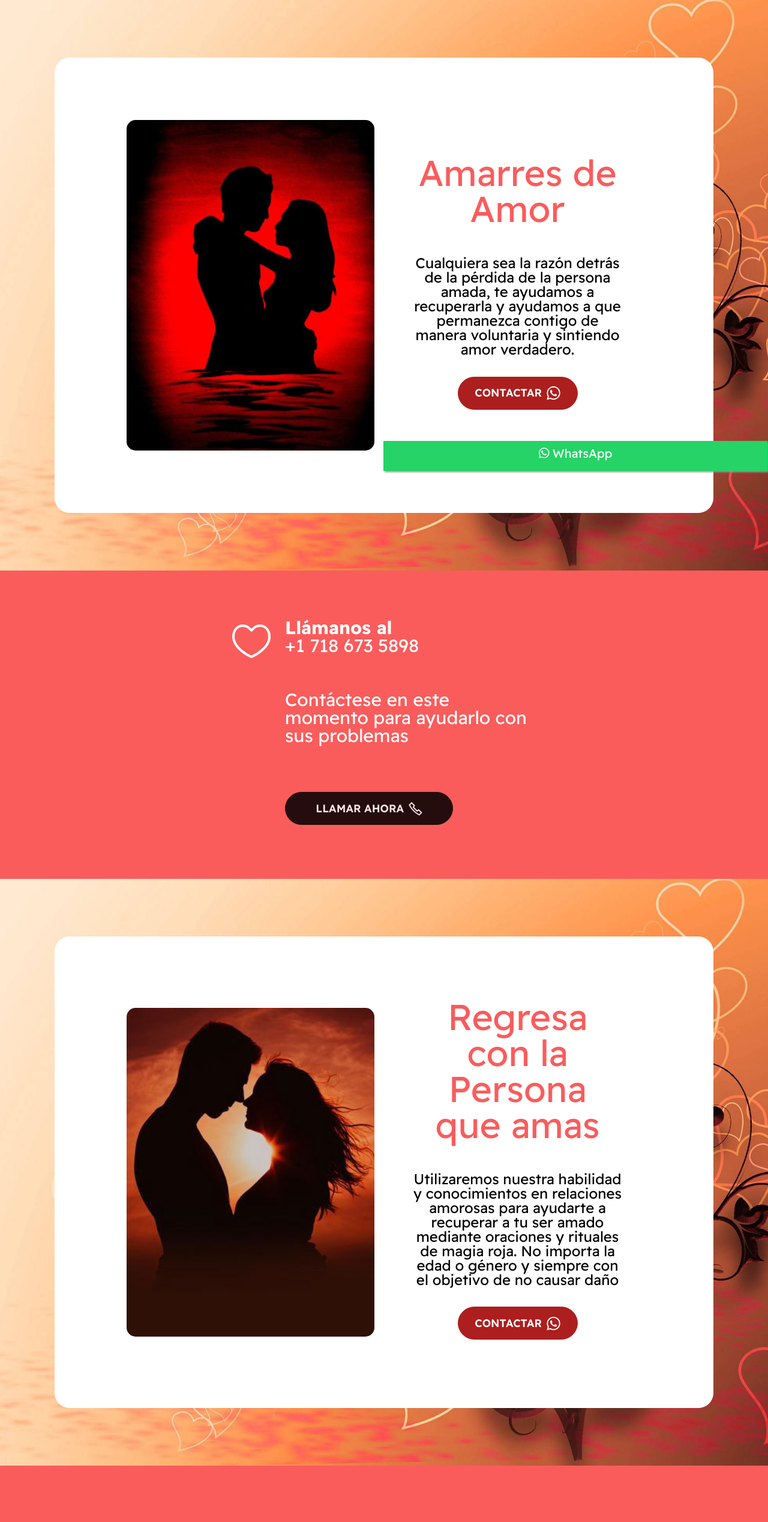
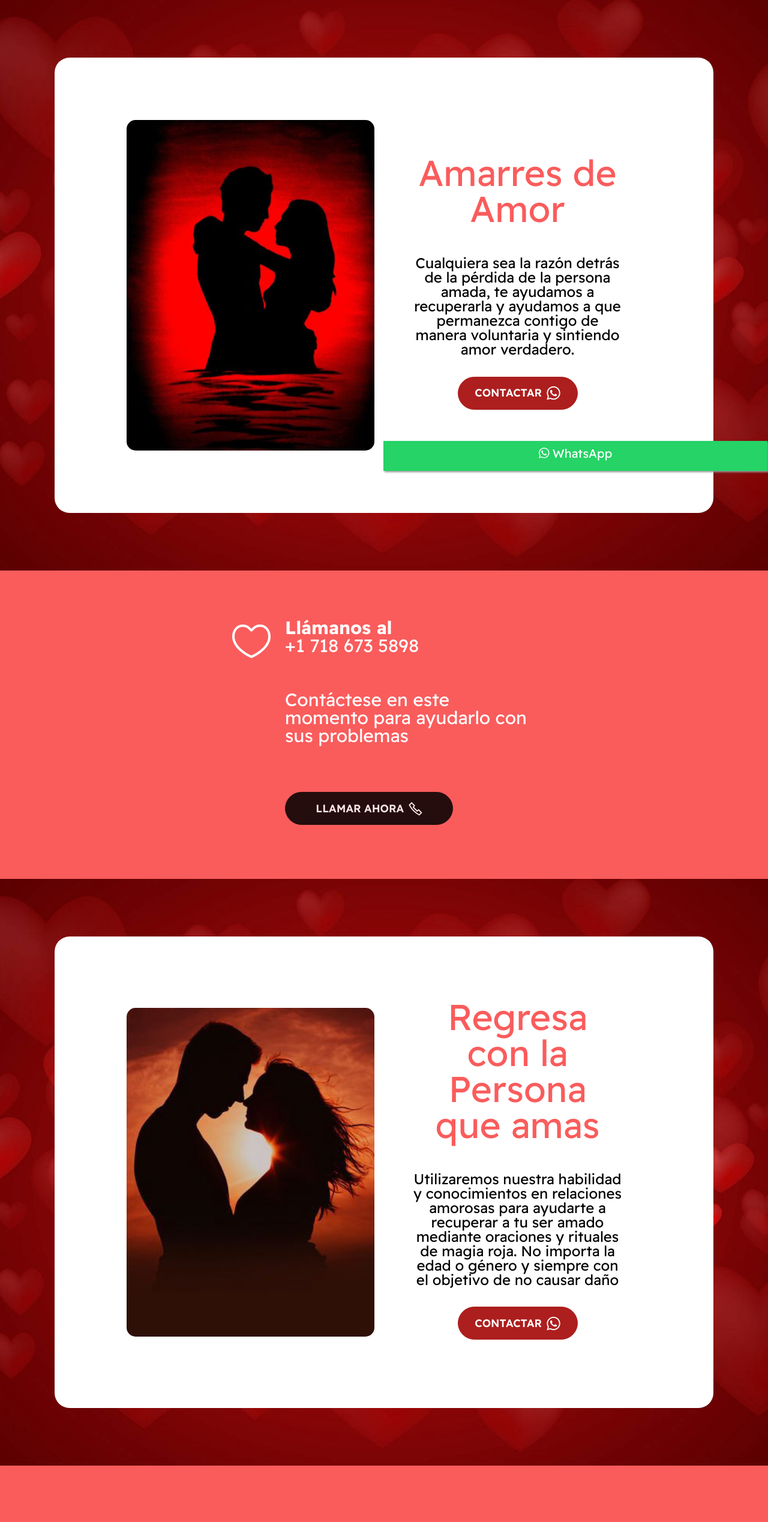
Before and after one commit to jeisongapa/DIXON3, a plain HTML site: page index.html in a window 1280 px wide. Shown: the top 2537 px of the page at 60% size. Drawn offline with Linux system fonts and the light colour scheme; a script that the page names is missing; files whose address does not match are found by name.

Commit message:
create github pages

```diff
--- a/assets/mobirise/css/mbr-additional.css
+++ b/assets/mobirise/css/mbr-additional.css
@@ -1641,7 +1641,7 @@ a {
 .cid-sYb26mWADf {
   padding-top: 6rem;
   padding-bottom: 6rem;
-  background-image: url("../../../assets/images/mbr-1920x1120.jpg");
+  background-image: url("../../../assets/images/mbr-1-1920x1080.jpg");
 }
 .cid-sYb26mWADf .row {
   align-items: center;
@@ -1769,7 +1769,7 @@ a {
 .cid-ttwfAy5QsL {
   padding-top: 6rem;
   padding-bottom: 6rem;
-  background-image: url("../../../assets/images/mbr-1920x1120.jpg");
+  background-image: url("../../../assets/images/mbr-1-1920x1080.jpg");
 }
 .cid-ttwfAy5QsL .row {
   align-items: center;
@@ -1887,7 +1887,7 @@ a {
 .cid-ttdXbGtey6 {
   padding-top: 6rem;
   padding-bottom: 6rem;
-  background-image: url("../../../assets/images/mbr-1920x1120.jpg");
+  background-image: url("../../../assets/images/mbr-1-1920x1080.jpg");
 }
 .cid-ttdXbGtey6 .row {
   align-items: center;
```
Also changed, not shown: 1 other file.
